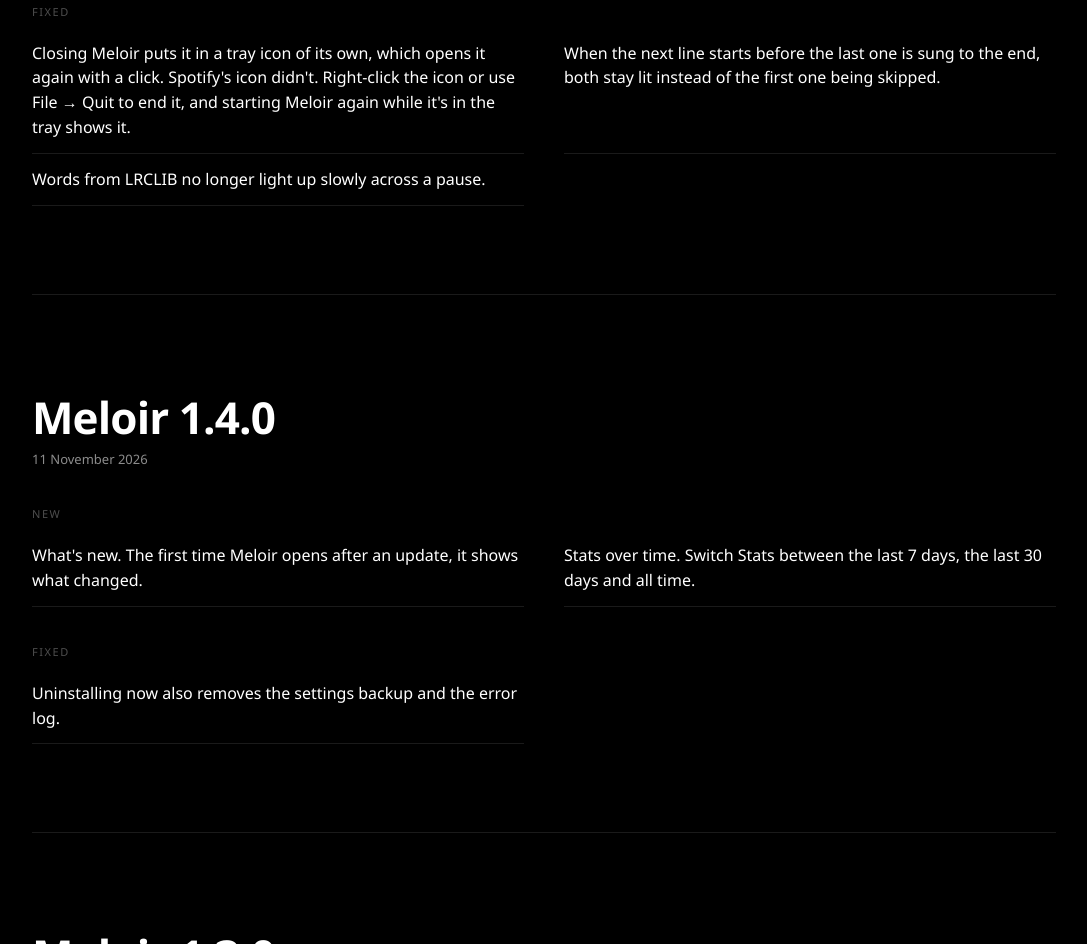
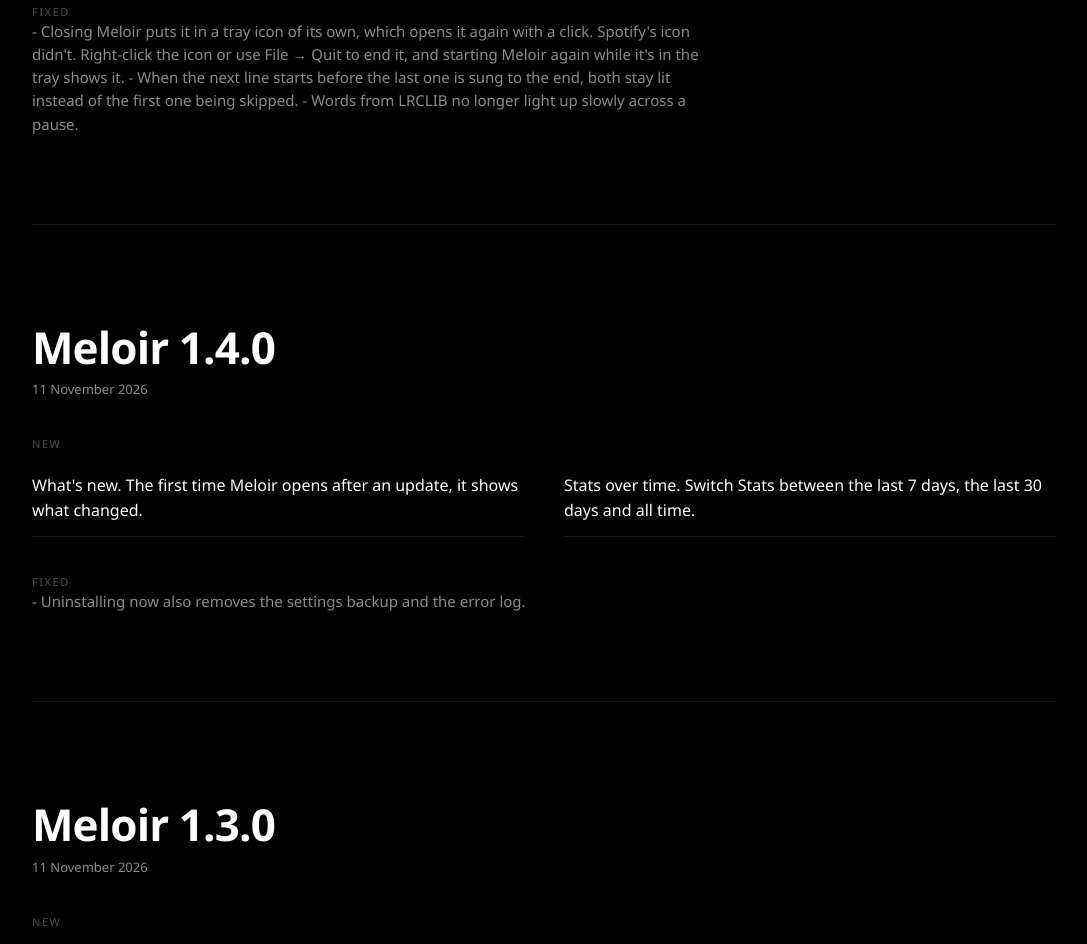
Before and after one commit to pascalnot/Meloir, a plain HTML site: page changelog.html in a window 1280 px wide. Shown: the part 1199-2143 px from the top of the page, without its empty margins (96-1183 px from the left). Drawn offline with Linux system fonts and the light colour scheme.

Commit message:
Show the Fixed notes in the changelog like the earlier versions

```diff
--- a/changelog.html
+++ b/changelog.html
@@ -208,7 +208,7 @@
       <p class="eyebrow rv">Changed</p>
       <ul class="more"><li class="rv">Lyrics no longer come from Spotify (Musixmatch). Only LyricsPlus, lrc.red and LRCLIB are asked, so a song none of them has shows no lyrics.</li></ul>
       <p class="eyebrow rv">Fixed</p>
-      <ul class="more"><li class="rv">Closing Meloir puts it in a tray icon of its own, which opens it again with a click. Spotify's icon didn't. Right-click the icon or use File → Quit to end it, and starting Meloir again while it's in the tray shows it.</li><li class="rv">When the next line starts before the last one is sung to the end, both stay lit instead of the first one being skipped.</li><li class="rv">Words from LRCLIB no longer light up slowly across a pause.</li></ul>
+      <p class="note rv">- Closing Meloir puts it in a tray icon of its own, which opens it again with a click. Spotify's icon didn't. Right-click the icon or use File → Quit to end it, and starting Meloir again while it's in the tray shows it. - When the next line starts before the last one is sung to the end, both stay lit instead of the first one being skipped. - Words from LRCLIB no longer light up slowly across a pause. </p>
     </section>
     <section class="band" id="v1-4-0">
       <h2 class="rv sweep">Meloir 1.4.0</h2>
@@ -216,7 +216,7 @@
       <p class="eyebrow rv">New</p>
       <ul class="more"><li class="rv"><b>What's new.</b> The first time Meloir opens after an update, it shows what changed.</li><li class="rv"><b>Stats over time.</b> Switch Stats between the last 7 days, the last 30 days and all time.</li></ul>
       <p class="eyebrow rv">Fixed</p>
-      <ul class="more"><li class="rv">Uninstalling now also removes the settings backup and the error log.</li></ul>
+      <p class="note rv">- Uninstalling now also removes the settings backup and the error log. </p>
     </section>
     <section class="band" id="v1-3-0">
       <h2 class="rv sweep">Meloir 1.3.0</h2>
```
